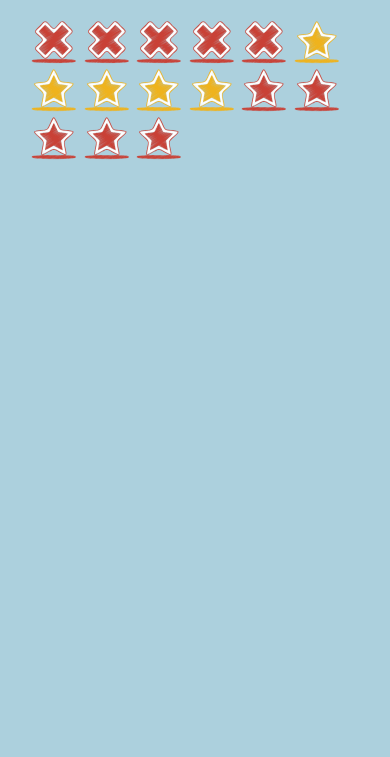
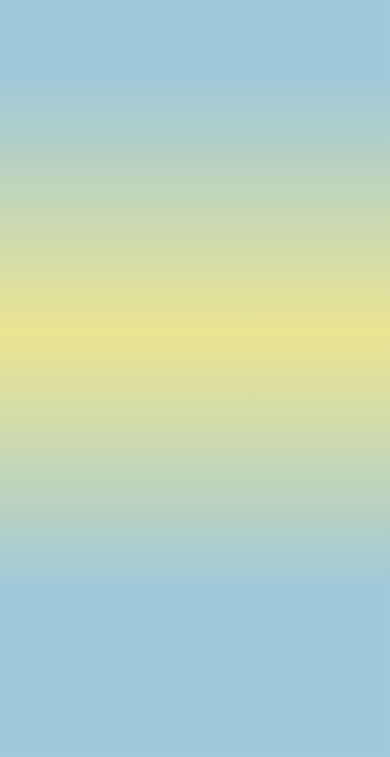
Before and after one commit to ifoba/English-for-kids, a website: page cards.html in a window 390 px wide. Shown: the part 87-844 px from the top of the page. Drawn offline with nearby package versions, Linux system fonts and the light colour scheme.

Commit message:
fix: save project for try webpack

```diff
--- a/cards.html
+++ b/cards.html
@@ -35,24 +35,7 @@
                 </div>
             </nav>
         </div>
-        <div class="star-container container right">
-            <img src="./assets/no.png" alt="">
-            <img src="./assets/no.png" alt="">
-            <img src="./assets/no.png" alt="">
-            <img src="./assets/no.png" alt="">
-            <img src="./assets/no.png" alt="">
-            <img src="./assets/star_yes.png" alt="">
-            <img src="./assets/star_yes.png" alt="">
-            <img src="./assets/star_yes.png" alt="">
-            <img src="./assets/star_yes.png" alt="">
-            <img src="./assets/star_yes.png" alt="">
-            <img src="./assets/star_no.png" alt="">
-            <img src="./assets/star_no.png" alt="">
-            <img src="./assets/star_no.png" alt="">
-            <img src="./assets/star_no.png" alt="">
-            <img src="./assets/star_no.png" alt="">
-
-        </div>
+        <div class="star-container container right"></div>
         <div id="card-container" class="row row-cols-1 row-cols-md-4"></div>
     </div>
 
--- a/main.css
+++ b/main.css
@@ -1,5 +1,6 @@
 body {
-    background: #88bbcfb0;
+    background: linear-gradient(180deg, rgba(136,187,207,0.804359243697479) 60%, rgba(235,229,146,1) 100%);
+    height: 100vh;
 }
 
 .container {
@@ -215,7 +216,24 @@ switch-btn:checked:focus {
     width: 50px;
 }
 
+.star-container {
+    display: flex;
+    justify-content: flex-end;
+    padding-right: 0;
+    overflow: hidden;
+    height: 30px;
+}
+
+.star-container img {
+    width: 30px;
+}
+
 @media screen and (max-width: 767px) {
+    body {
+        background: linear-gradient(180deg, rgba(136,187,207,0.8) 20%, rgba(235,229,146,1) 50%, rgba(136,187,207,0.8) 80%);
+
+    }
+
     .nav-list {
         width: 50vw;
         left: -50vw;
@@ -233,4 +251,11 @@ switch-btn:checked:focus {
     .nav-list.active {
         left: 0;
     }
+    .star-container {
+        height: 20px;
+    }
+    .star-container img {
+        width: 20px;
+        height: 20px;
+    }
 }
--- a/src/cards.js
+++ b/src/cards.js
@@ -154,7 +154,7 @@ const themes = {
 
 }
 const cardsContainer = document.getElementById('card-container');
-reloadStatus = true;
+let reloadStatus = true;
 
 function cardsCreate (el) {
   if (localStorage.getItem('checkboxStatus') === 'bg-info') {
@@ -250,6 +250,7 @@ document.querySelector('.start-btn-text').addEventListener('click', event => {
   }
 });
 
+
 for (let el of document.querySelectorAll('.card')) {
   el.addEventListener('click', event => {
     if(event.target.id === randomCardArr[countGame] && countGame !== 7 && startGame) {
@@ -258,15 +259,19 @@ for (let el of document.querySelectorAll('.card')) {
       audio.play()
       event.target.parentNode.parentNode.classList.add('inactive');
       console.log('yes');
-      /* event.target.style[pointer-events]= 'none'; */
+      document.querySelector('.star-container').innerHTML += `<img src= "./assets/star_yes.png">`;
     }else if (event.target.id !== randomCardArr[countGame] && countGame !== 8 && startGame) {
       console.log('nope')
       err.play();
+      document.querySelector('.star-container').innerHTML += `<img src= "./assets/no.png">`;
     }else if(event.target.id === randomCardArr[countGame] && countGame === 7 && startGame) {
       success.play();
+      document.querySelector('.star-container').innerHTML += `<img src= "./assets/star_yes.png">`;
+      event.target.parentNode.parentNode.classList.add('inactive');
     }else if(!startGame && event.target.classList.contains('card-img-top')){
       audio = new Audio(`./assets/audio/${event.target.id}.mp3`);
       audio.play();
+
     }
   })
 }
--- a/src/header.js
+++ b/src/header.js
@@ -5,7 +5,7 @@ const cardsFlip = document.querySelectorAll('.col.mb-3');
 const switchBtn = document.querySelector('.switch-btn');
 
 const startBtn = document.getElementById('start-btn');
-let reloadStatus = true;
+
 
 localStorage.getItem('checkboxStatus') === '' ? switchBtn.checked = true : switchBtn.checked = false;
 if (switchBtn.checked) {
--- a/src/main.js
+++ b/src/main.js
@@ -1,11 +1,12 @@
 const getCurrentCard = localStorage.getItem('currentCard');
 const cards = document.querySelectorAll('.card');
-
+let reloadStatus = true;
 if (localStorage.getItem('currentCard') !== "Home") {
     localStorage.setItem('currentCard', 'Home');
 }
 for (let el of cards) {
     el.addEventListener('click', function(event){
         localStorage.setItem('currentCard', el.querySelector('.card-title').innerText )
+        reloadStatus = false
     })
 }
```
Also changed, not shown: package.json (added, +25 -0 lines), 1 other file.
